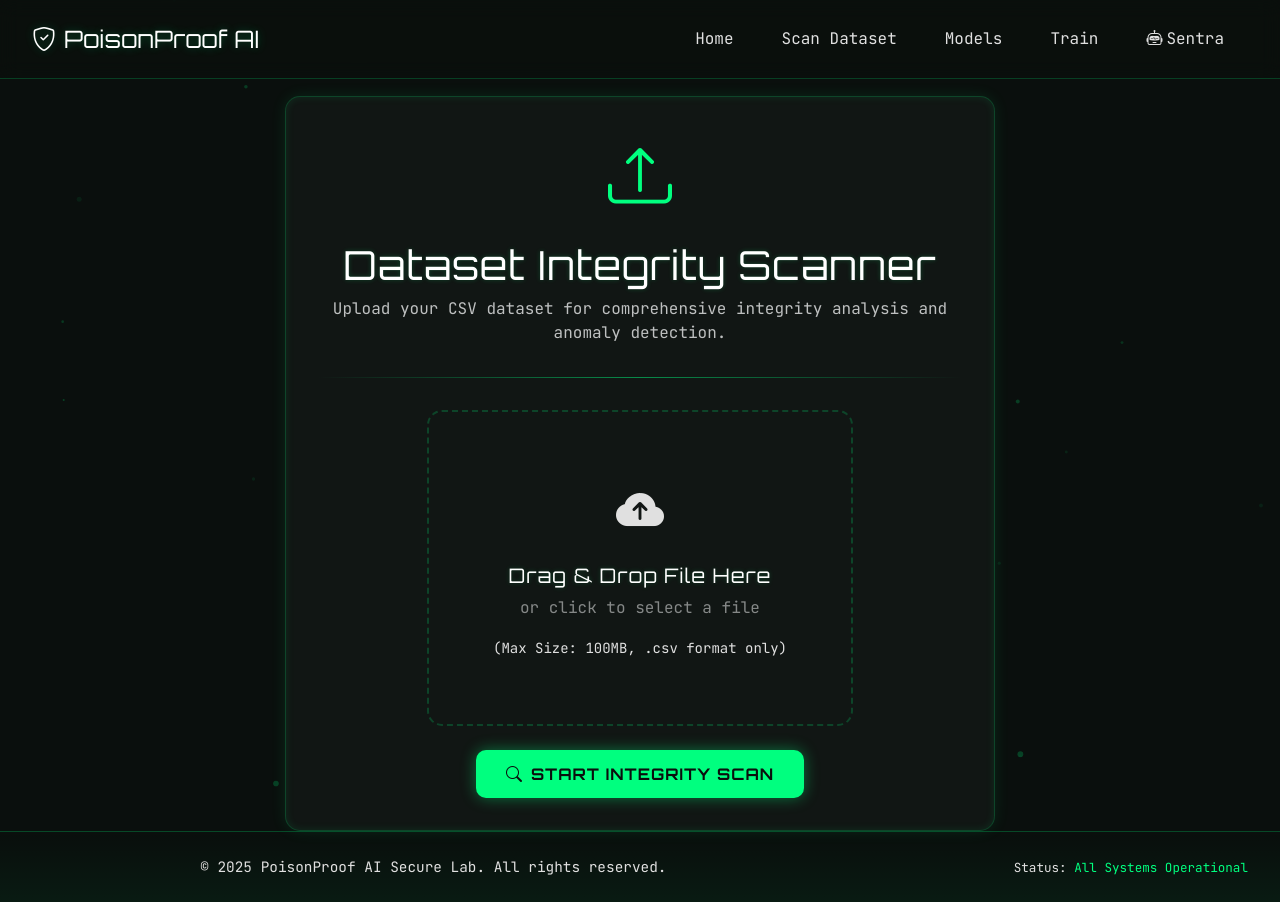
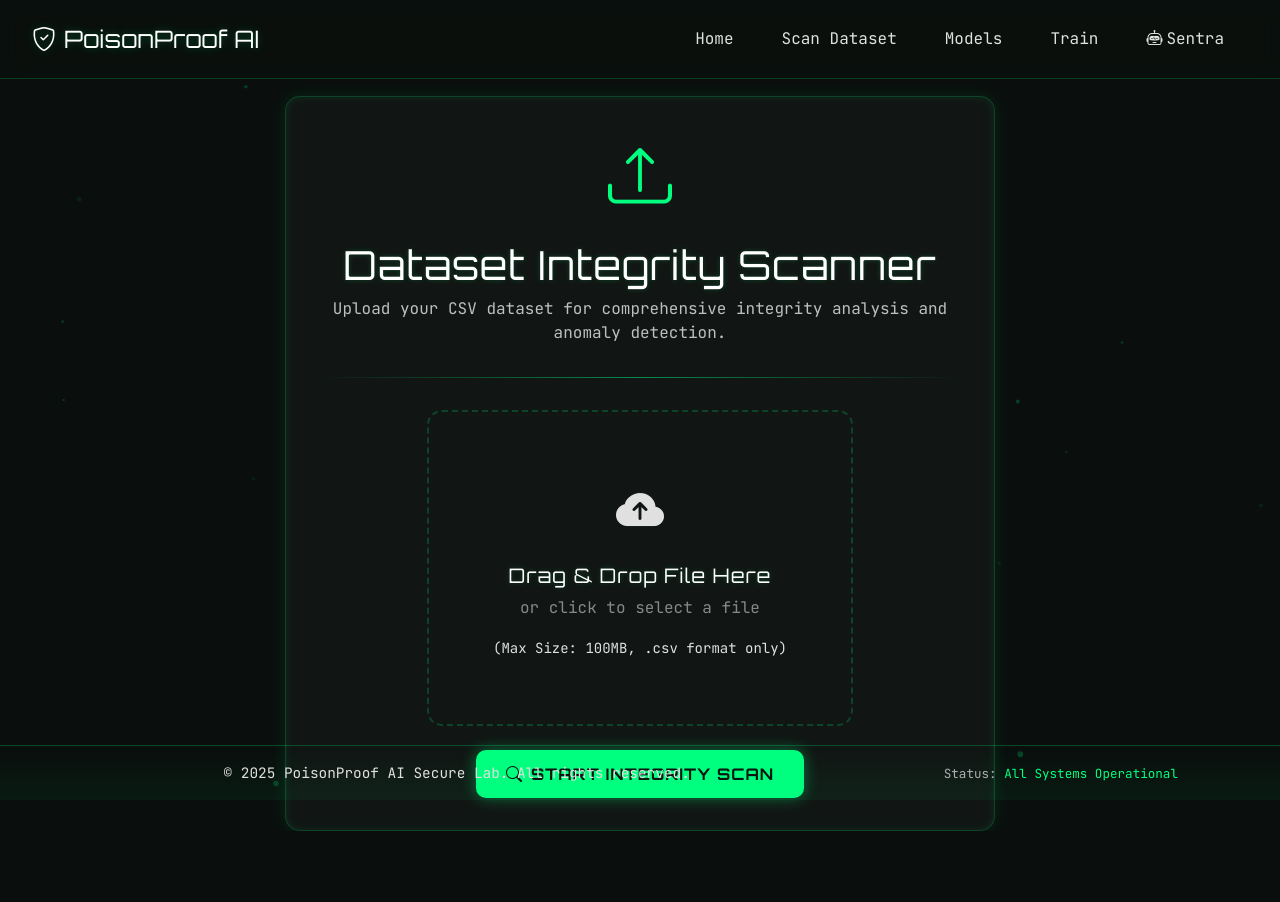
Before and after one commit to Jaisuryan-web/POISON_PROOF-AI-V2, a Flask app: page /upload in a window 1280 px wide. After the commit the page ends 831 px from the top, so only its background shows below. Run offline with Flask 3, Linux system fonts and the light colour scheme; some libraries are stand-ins or nearby versions.

Commit message:
Fix footer positioning and centering
- Change footer from mt-auto to fixed-bottom for proper positioning
- Update container-fluid to container for better centering
- Maintain proper padding and alignment
- Prevent footer text overlap with other elements

```diff
--- a/templates/base.html
+++ b/templates/base.html
@@ -80,14 +80,14 @@
     </main>
 
     <!-- Footer -->
-    <footer class="mt-auto">
-        <div class="container-fluid">
-            <div class="row">
+    <footer class="fixed-bottom py-3">
+        <div class="container">
+            <div class="row align-items-center">
                 <div class="col-md-8">
                     <p class="mb-0">&copy; 2025 PoisonProof AI Secure Lab. All rights reserved.</p>
                 </div>
                 <div class="col-md-4 text-md-end">
-                    <small>Status: <span style="color: var(--accent-green);">All Systems Operational</span></small>
+                    <small class="text-muted">Status: <span style="color: var(--accent-green);">All Systems Operational</span></small>
                 </div>
             </div>
         </div>
```
